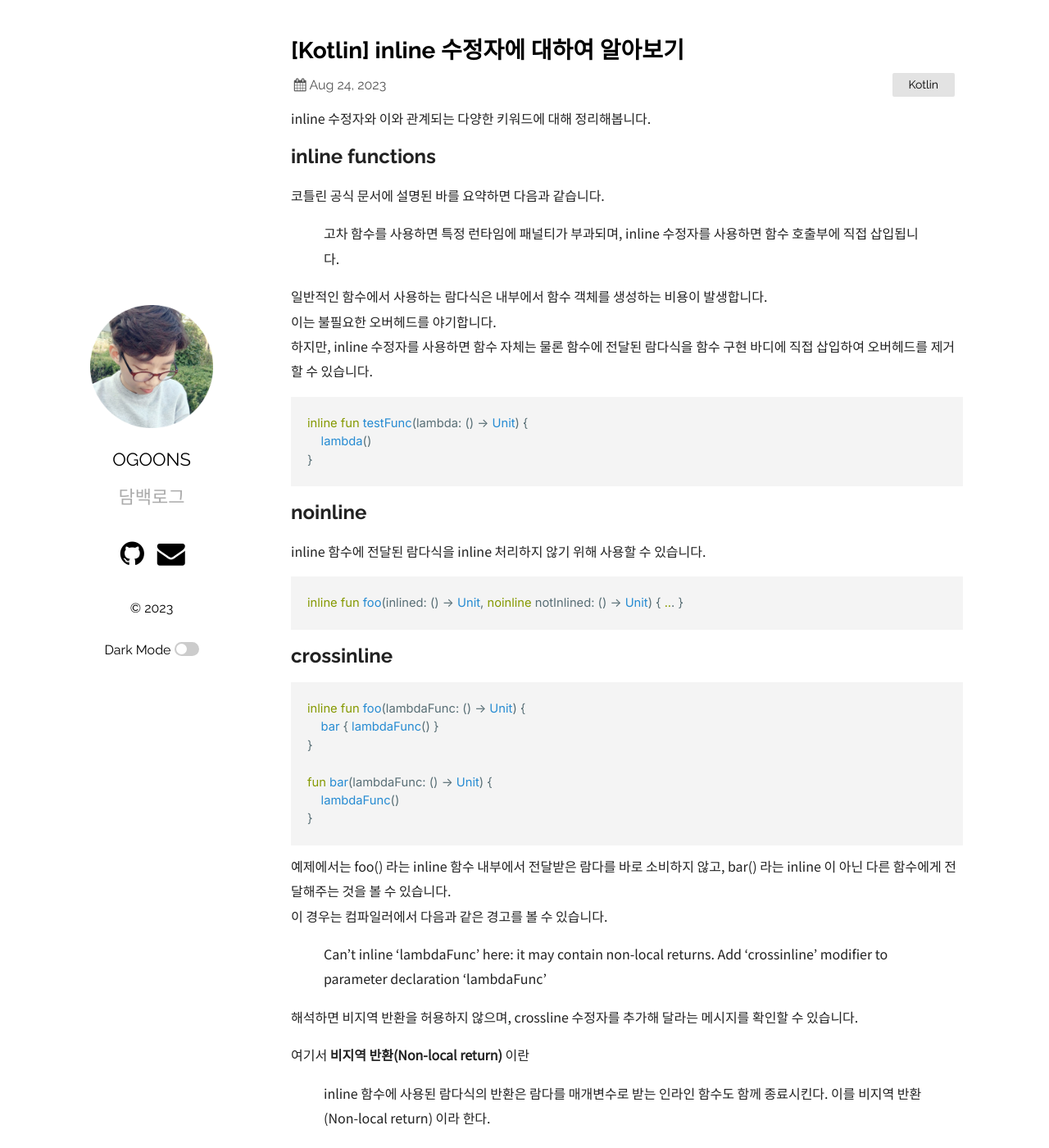
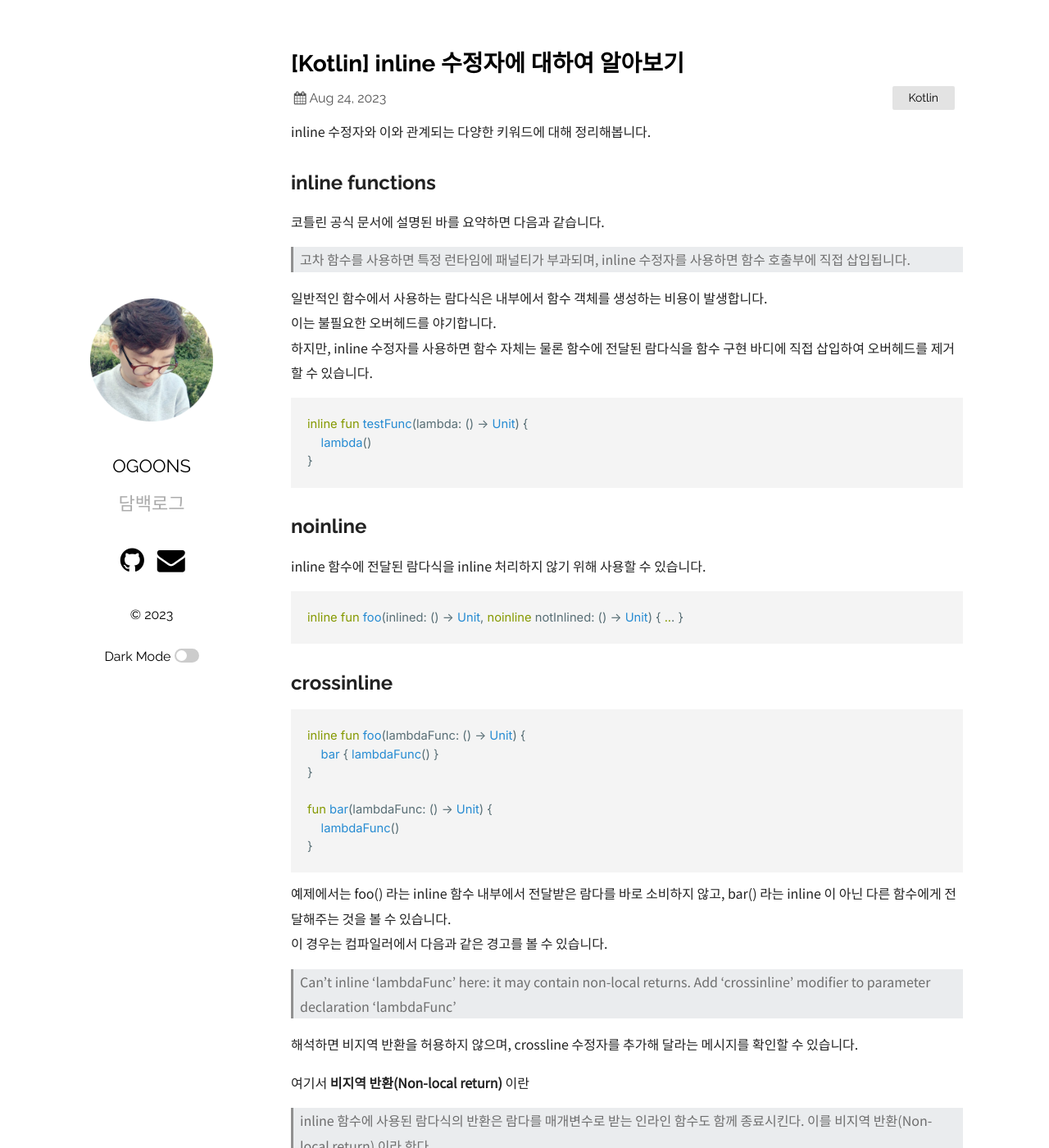
Before and after one commit to ogoons/ogoons.github.io, a Jekyll site: the page built from _posts/2023-08-24-kotlin-inline-modifier.md, in a window 1280 px wide and 1400 px high. Shown: the whole window at 82% size. Built offline with Jekyll 4.4.1, drawn with Linux system fonts in a browser that asks for light colours; comment, search, counter and statistics services are not loaded.

Commit message:
Add blockquotes style

```diff
--- a/_sass/plain.scss
+++ b/_sass/plain.scss
@@ -46,7 +46,9 @@
   @media screen and (max-width: $mobileW) {
     margin: 0.3em 0;
   }
+  padding-top: 1rem;
 }
+
 main {
   margin: 0 90px;
   display: flex;
@@ -289,6 +291,7 @@
   overflow: hidden;
   transition: width 0.1s;
 }
+
 table {
   th, td {
     padding: 8px 13px;
@@ -300,10 +303,18 @@
   }
 }
 
+blockquote {
+  padding: 0 0.5rem;
+  margin: 0 0 0 0;
+  border-left: .2em solid #555;
+  opacity: .65;
+  background-color: #dfe2e5;
+}
+
 code {
   font-family: 'Inter', 'Noto Sans KR', sans-serif;
   font-size: 92%;
-  border-radius: 0.9rem;
+  border-radius: 1rem;
 }
 
 footer {
```
